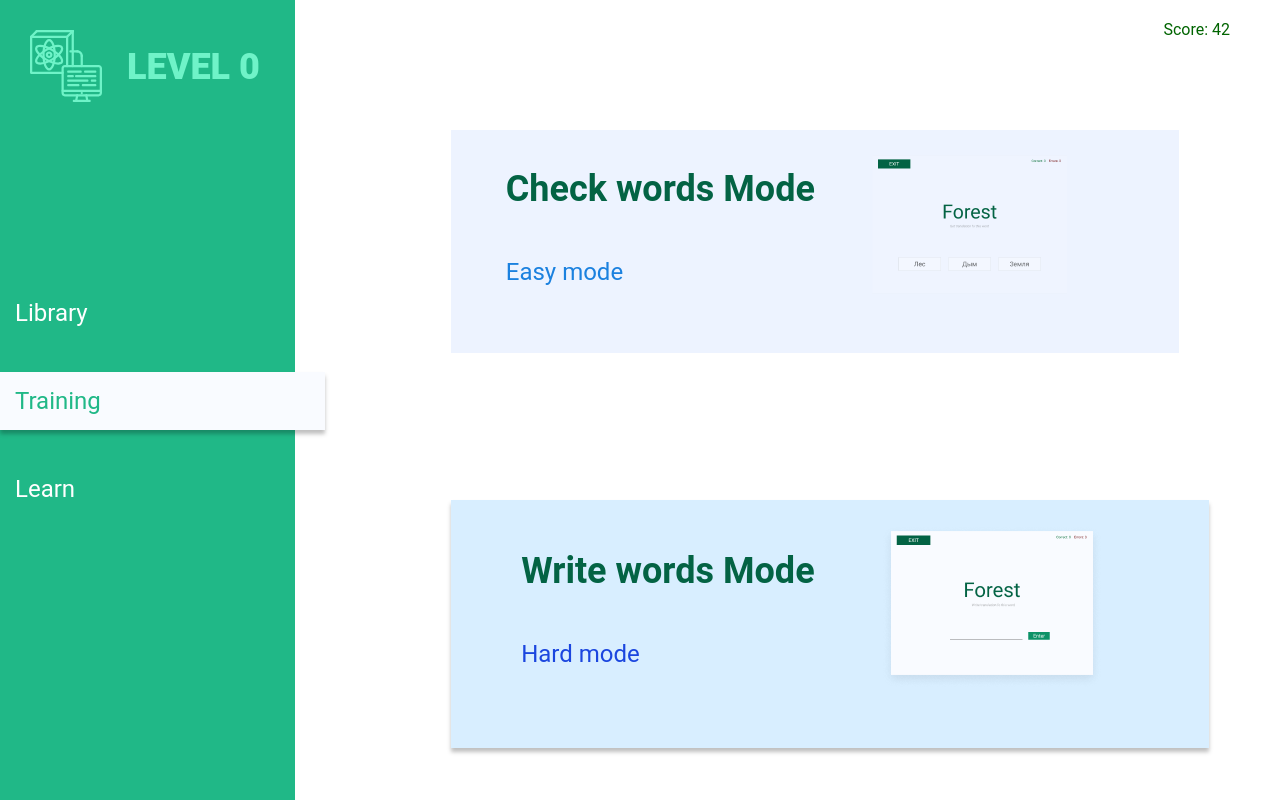
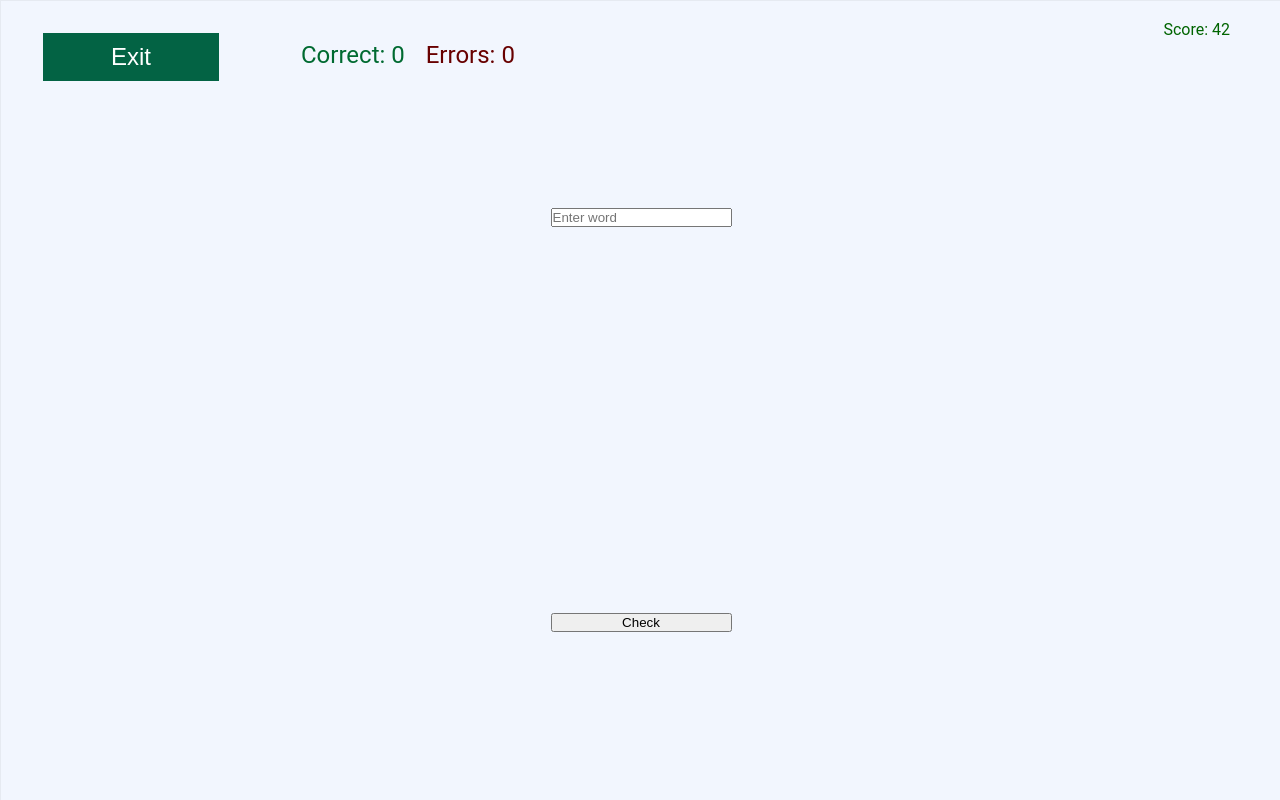
Before and after one commit to Slv97/English_APP-on-React, a React (Create React App) app in the folder english-learn/: page /training/write-mode in a window 1280 px wide. Shown: the top 800 px of the page. Built offline with nearby package versions, Linux system fonts and the light colour scheme.

Commit message:
Rename Page to Library, fix CheckMode, start work with WriteMode

```diff
--- a/english-learn/src/App.css
+++ b/english-learn/src/App.css
@@ -222,6 +222,7 @@ a.active {
 }
 
 .page-container{
+  margin: 50px;
   display: grid;
   justify-content: center;
   align-items: start;
--- a/english-learn/src/App.js
+++ b/english-learn/src/App.js
@@ -3,7 +3,7 @@ import {BrowserRouter, Route} from "react-router-dom";
 import './App.css';
 import Nav from './Components/Nav/Nav';
 import Score from './Components/Score';
-import Library from './Components/Page';
+import Library from './Components/Library';
 import Training from './Components/Training';
 import Learn from './Components/Learn';
 import Game from './Components/Games/Game';
@@ -17,9 +17,14 @@ const App = () => {
           <Nav />
           <Score score={score} />
             <Route path='/library' component={Library} />
-            <Route path='/training' component={Training} />
+            <Route exact path='/training' component={Training} />
             <Route path='/learn' component={Learn} />
             <Route path='/training/check-mode'>
+              <Game setScore={setScore}
+                    score={score}
+              />
+            </Route>
+            <Route path='/training/write-mode'>
               <Game setScore={setScore}
                     score={score}
               />
--- a/english-learn/src/Components/Games/CheckMode.jsx
+++ b/english-learn/src/Components/Games/CheckMode.jsx
@@ -31,9 +31,7 @@ export default (props) => {
     }, [props.correctAnswer])
     useEffect( () => {
         return () => {
-            if(library.length - 1 !== currentWordIndex) {
-                props.setScore(initialScore)
-            }
+            props.setScore(initialScore)
         }
         //componentWillUnmount
     }, [])
--- a/english-learn/src/Components/Games/WriteMode.jsx
+++ b/english-learn/src/Components/Games/WriteMode.jsx
@@ -1,9 +1,15 @@
-import React from 'react';
+import React, {useRef} from 'react';
 
-export default () => {
+export default (props) => {
+    const inputRef = useRef()
+    const checkWord = () => {
+        let s = inputRef.current.value
+        console.log(s)
+    }
     return (
-        <div>
-            write
+        <div className='mode-wrapper'>
+           <input ref={inputRef} id='inputID' type="text" placeholder='Enter word' />
+           <button onClick={checkWord}>Check</button>
         </div>
     )
 }
--- a/english-learn/src/Components/Page.jsx
+++ b/english-learn/src/Components/Library.jsx
@@ -1,6 +1,6 @@
 import React from 'react';
 
-class Page extends React.Component {
+class Library extends React.Component {
     constructor(props) {
         super(props);
         this.state = {
@@ -12,26 +12,6 @@ class Page extends React.Component {
         this.changeMode = this.changeMode.bind(this)
         this.getValue = this.getValue.bind(this)
         this.addWordToLibrary = this.addWordToLibrary.bind(this)
-    }
-
-    componentWillMount() {
-
-    }
-
-    componentWillUnmount() {
-
-    }
-
-    shouldComponentUpdate() {
-
-    }
-
-    componentWillUpdate() {
-
-    }
-
-    componentDidUpdate() {
-        this.state.library = this.props.library
     }
 
     componentDidMount() {
@@ -132,6 +112,6 @@ class Page extends React.Component {
     }
 }
 
-export default Page
+export default Library
 
-//53-22
+//08-12
```
